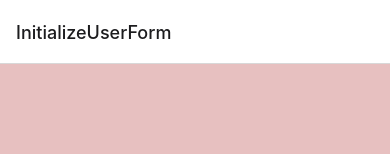
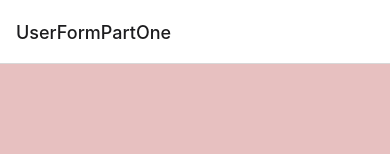
Before and after one commit to aizuHackathon/hackathon-front-app, a React Native app: screen /UserFormPartOne in a window 390 px wide. Shown: the top 154 px of the page. Built offline with nearby package versions, Linux system fonts and the light colour scheme.

Commit message:
#fix: review

```diff
--- a/App.tsx
+++ b/App.tsx
@@ -14,9 +14,9 @@ const Stack = createNativeStackNavigator<RootStackParamList>() as any;
 
 const App: React.VFC = () => (
   <NavigationContainer>
-    <Stack.Navigator initialRouteName='InitializeUserForm'>
-      <Stack.Screen name='InitializeUserForm' component={UserFormPartOne} />
-      <Stack.Screen name='GenderSelect' component={UserFormPartTwo} />
+    <Stack.Navigator initialRouteName='UserFormPartOne'>
+      <Stack.Screen name='UserFormPartOne' component={UserFormPartOne} />
+      <Stack.Screen name='UserFormPartTwo' component={UserFormPartTwo} />
     </Stack.Navigator>
   </NavigationContainer>
 );
--- a/src/screens/UserFormPartOne/UserFormPartOne.tsx
+++ b/src/screens/UserFormPartOne/UserFormPartOne.tsx
@@ -82,7 +82,7 @@ export const UserFormPartOne: React.FC<Navigation> = ({ navigation }) => {
           }}
         >
           <ProcessButton
-            onClick={() => navigation.navigate('GenderSelect')}
+            onClick={() => navigation.navigate('UserFormPartTwo')}
             content={'つぎへ'}
           />
         </View>
```
